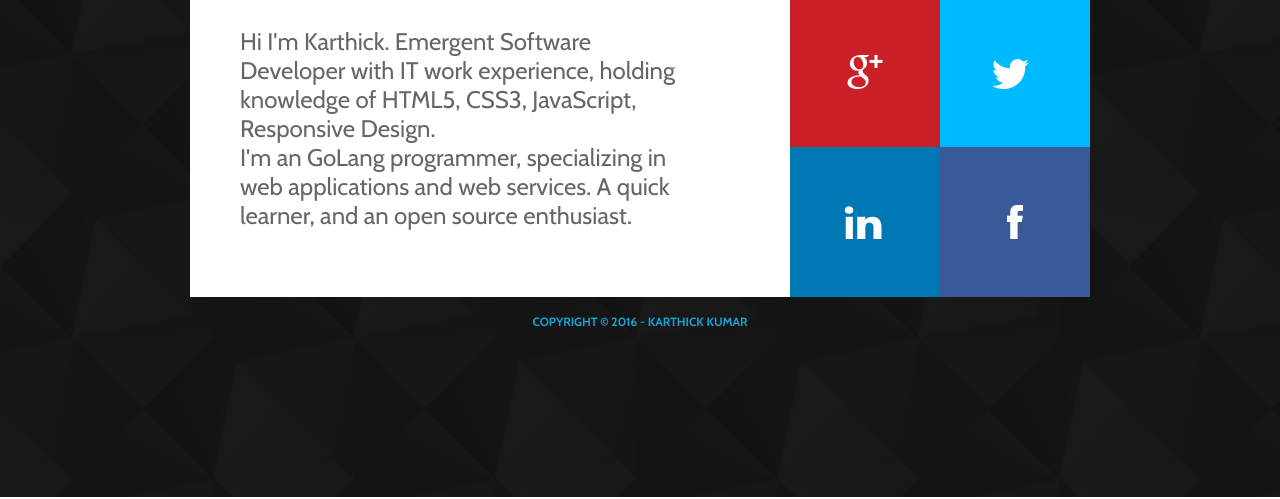
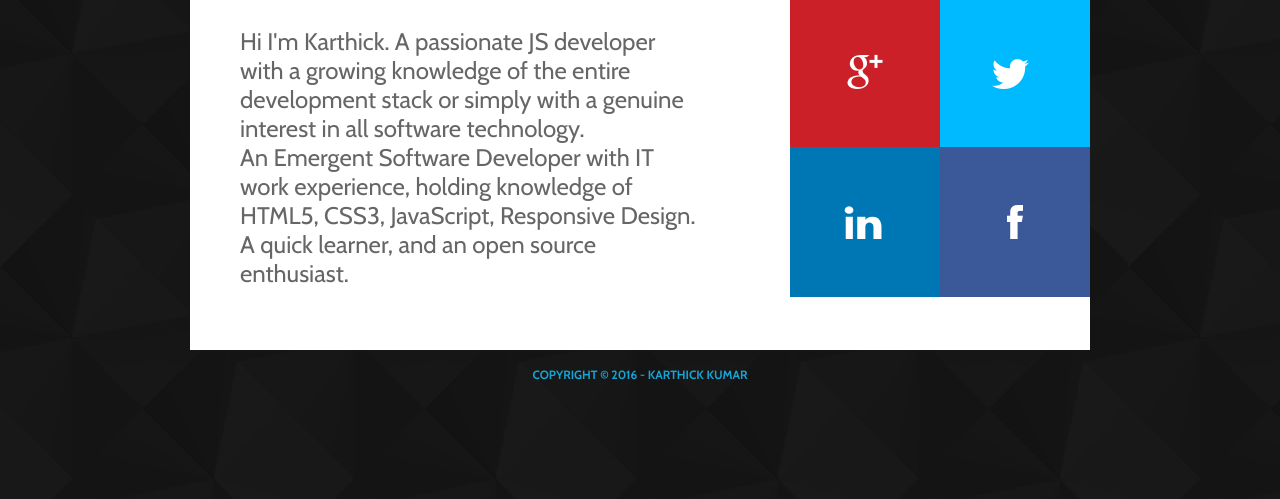
Before and after one commit to karthickvkumar/resume, a plain HTML site: page index.html in a window 1280 px wide. Shown: the part 303-802 px from the top of the page. Drawn offline with nearby package versions, Linux system fonts and the light colour scheme; some packages are replaced by stand-ins of ours.

Commit message:
Update index.html

```diff
--- a/index.html
+++ b/index.html
@@ -55,8 +55,8 @@ Author URL: http://karthickkumar.tk
 				<div id="tab_section">
 					<div id="splash" class="tab_content"><!-- Main page -->
 						<div class="author_info">
-							<div class="user_desc">Hi I'm Karthick. Emergent Software Developer with IT work experience, holding knowledge of HTML5, CSS3, JavaScript, Responsive Design.
-							<p> I'm an GoLang programmer, specializing in web applications and web services. A quick learner, and an open source enthusiast.</p> </div>
+							<div class="user_desc">Hi I'm Karthick. A passionate JS developer with a growing knowledge of the entire development stack or simply with a genuine interest in all software technology.
+							<p> An Emergent Software Developer with IT work experience, holding knowledge of HTML5, CSS3, JavaScript, Responsive Design. A quick learner, and an open source enthusiast.</p> </div>
 							<!-- <div class="phone_num">
 								<span class="icon"></span>
 								<span class="phone">+123 456 789 111</span>
```
